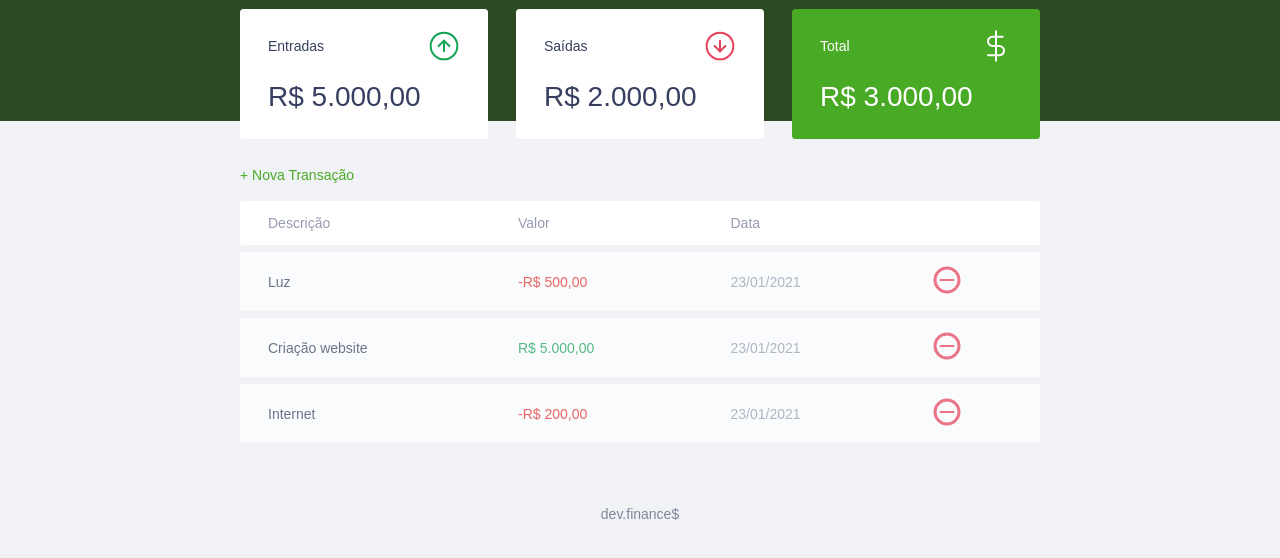
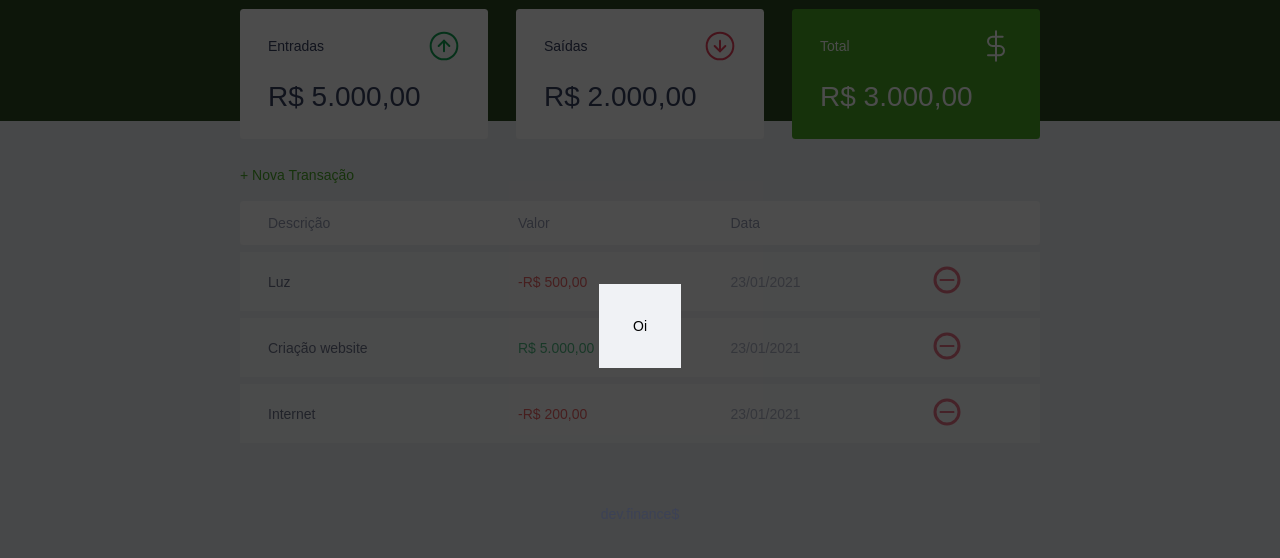
Before and after one commit to CrisPaes30/DevFinanceHTML-CSS-JS, a plain HTML site: page index.html in a window 1280 px wide. Shown: the part 74-632 px from the top of the page. Drawn offline with Linux system fonts and the light colour scheme.

Commit message:
create modal

```diff
--- a/index.html
+++ b/index.html
@@ -90,11 +90,9 @@
 
     </main>
 
-    <div class="modal-overla">
+    <div class="modal-overlay active">
         <div class="modal">
-            <div class="modal-content">
-
-            </div>
+                Oi
         </div>
     </div>
 
--- a/style.css
+++ b/style.css
@@ -156,7 +156,34 @@ td.income{
 td.expense{
     color: #e92929;
 }
+ /* Modal ======================*/
+.modal-overlay{
+    width: 100%;
+    height: 100%;
 
+    background-color: rgba(0,0,0,0.7);
+
+    position: fixed;
+    top: 0;
+
+    display: flex;
+    align-items: center;
+    justify-content: center;
+
+    opacity: 0;
+    visibility: hidden;
+}
+
+.modal-overlay.active{
+    opacity: 1;
+    visibility: visible;
+}
+.modal{
+    background:#F0F2f5 ;
+    padding: 2.4rem;
+    position: relative;
+
+}
 
 /* Footer ======================*/
 footer{
```
